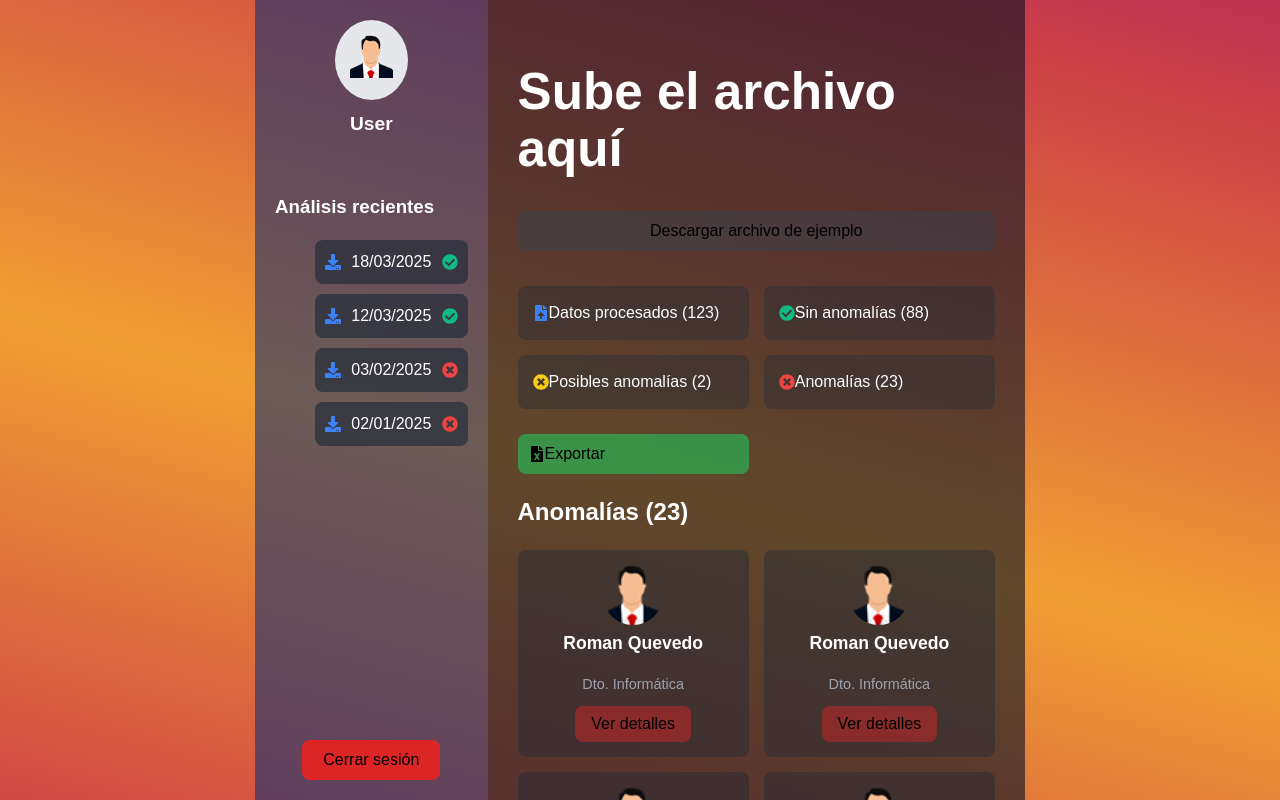
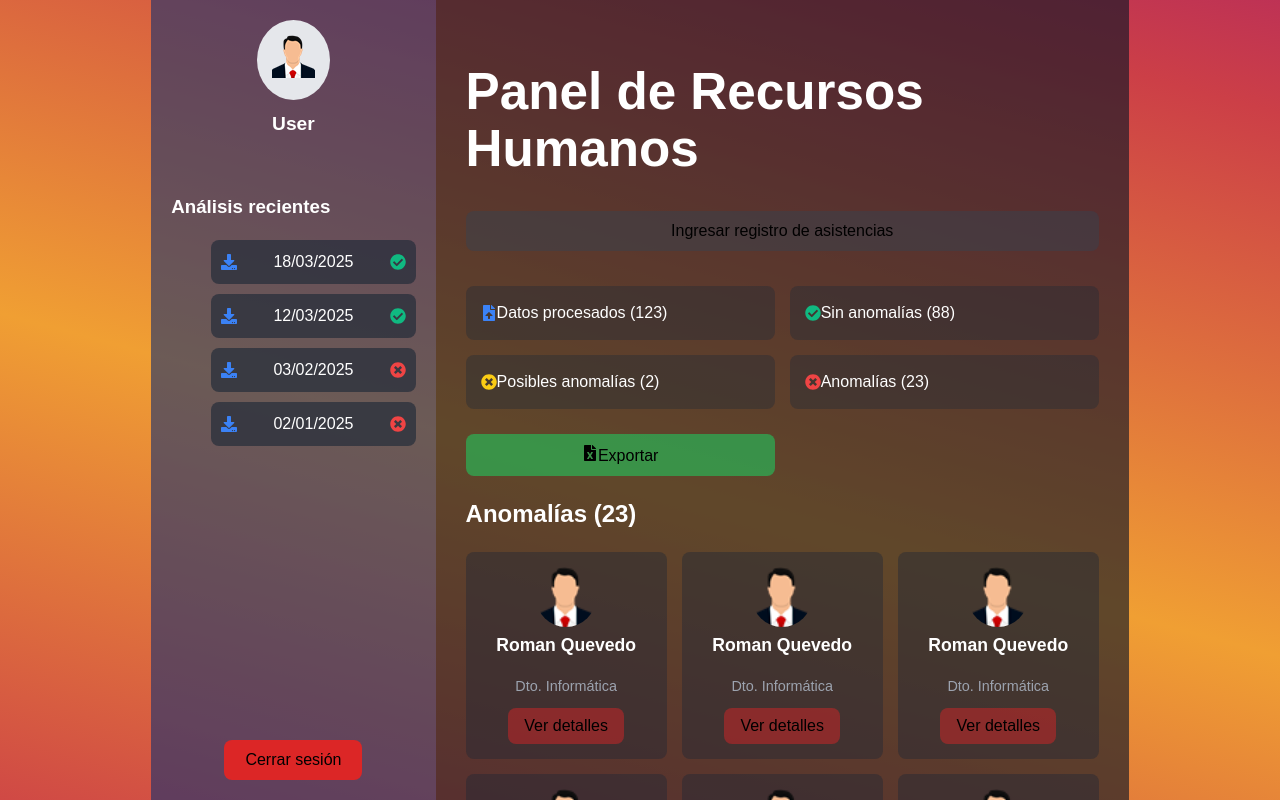
Before and after one commit to romanaq0207/Plataforma-de-Gestion-de-Recursos-Humanos, a React (Vite) app in the folder Plataforma-de-Gestion-de-Recursos-Humanos/: page /panel in a window 1280 px wide. Built offline with nearby package versions, Linux system fonts and the light colour scheme.

Commit message:
modifique unas cositas del panel

```diff
--- a/Plataforma-de-Gestion-de-Recursos-Humanos/package.json
+++ b/Plataforma-de-Gestion-de-Recursos-Humanos/package.json
@@ -30,6 +30,6 @@
     "eslint-plugin-react-hooks": "^5.1.0",
     "eslint-plugin-react-refresh": "^0.4.19",
     "globals": "^15.15.0",
-    "vite": "^6.2.0"
+    "vite": "^6.2.2"
   }
 }
--- a/Plataforma-de-Gestion-de-Recursos-Humanos/src/Pages/Login.css
+++ b/Plataforma-de-Gestion-de-Recursos-Humanos/src/Pages/Login.css
@@ -1,4 +1,3 @@
-/* Estilos generales con fondo igual al botón */
 body {
   margin: 0;
   padding: 0;
@@ -12,16 +11,14 @@
   animation: fondo-animado 10s infinite alternate ease-in-out;
 }
 
-/* Animación sutil en el fondo */
 @keyframes fondo-animado {
   0% { background-position: left; }
   100% { background-position: right; }
 }
 
-/* Contenedor del login */
 .login-container {
-  background: rgba(255, 255, 255, 0.15); /* Fondo semi-transparente */
-  backdrop-filter: blur(10px); /* Efecto de desenfoque */
+  background: rgba(255, 255, 255, 0.15);
+  backdrop-filter: blur(10px);
   padding: 2rem;
   border-radius: 12px;
   box-shadow: 0px 4px 10px rgba(0, 0, 0, 0.2);
@@ -31,14 +28,12 @@
   color: white;
 }
 
-/* Título */
 .login-container h2 {
   margin-bottom: 1rem;
   font-size: 1.8rem;
   color: white;
 }
 
-/* Campos de entrada */
 .login-container input {
   width: 100%;
   padding: 10px;
@@ -60,7 +55,6 @@
   border-color: #f09f33;
 }
 
-/* Botón con el mismo fondo */
 .button {
   width: fit-content;
   display: flex;
--- a/Plataforma-de-Gestion-de-Recursos-Humanos/src/Pages/Panel.css
+++ b/Plataforma-de-Gestion-de-Recursos-Humanos/src/Pages/Panel.css
@@ -128,7 +128,7 @@
 
   /* Botón de exportar */
   .panel-export-btn {
-    display: flex;
+    display: inline-block;
     align-items: center;
     background-color: #22c55e9a;
     padding: 10px;
--- a/Plataforma-de-Gestion-de-Recursos-Humanos/src/Pages/Panel.jsx
+++ b/Plataforma-de-Gestion-de-Recursos-Humanos/src/Pages/Panel.jsx
@@ -52,8 +52,8 @@
 
       {/* Main Content */}
       <main className="panel-main">
-        <h1 className="panel-title">Sube el archivo aquí</h1>
-        <button className="panel-upload-btn">Descargar archivo de ejemplo</button>
+        <h1 className="panel-title">Panel de Recursos Humanos</h1>
+        <button className="panel-upload-btn">Ingresar registro de asistencias</button>
 
         {/* Sección de estadísticas */}
         <div className="panel-stats">
```
Also changed, not shown: Plataforma-de-Gestion-de-Recursos-Humanos/vercel.json, 1 other file (tests, documents, lock files or other folders).
